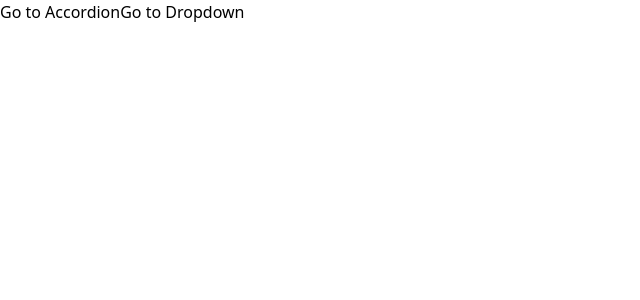
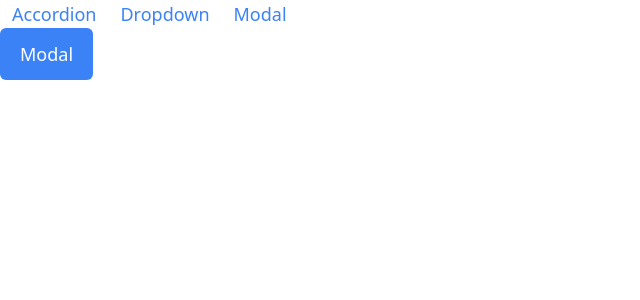
Before and after one commit to shiwanshudev/learn-nextjs, a React (Vite) app in the folder comps/: page /modal in a window 1280 px wide. Shown: the top 300 px of the page, without its empty margins (0-640 px from the left). Built offline with nearby package versions, Linux system fonts and the light colour scheme.

Commit message:
Learn about react portal

```diff
--- a/comps/index.html
+++ b/comps/index.html
@@ -9,5 +9,6 @@
   <body>
     <div id="root"></div>
     <script type="module" src="/src/main.tsx"></script>
+    <div class="modal"></div>
   </body>
 </html>
--- a/comps/src/App.tsx
+++ b/comps/src/App.tsx
@@ -2,13 +2,15 @@ import Link from "./components/Link";
 import Route from "./components/Route";
 import AccordionPage from "./pages/AccordionPage";
 import DropdownPage from "./pages/DropdownPage";
+import ModalPage from "./pages/ModalPage";
 
 export default function App() {
   return (
     <>
       <div>
-        <Link to="/accordion">Go to Accordion</Link>
-        <Link to="/dropdown">Go to Dropdown</Link>
+        <Link to="/accordion">Accordion</Link>
+        <Link to="/dropdown">Dropdown</Link>
+        <Link to="/modal">Modal</Link>
       </div>
       <div>
         <Route path="/accordion">
@@ -16,6 +18,9 @@ export default function App() {
         </Route>
         <Route path="/dropdown">
           <DropdownPage />
+        </Route>{" "}
+        <Route path="/modal">
+          <ModalPage />
         </Route>
       </div>
     </>
--- a/comps/src/components/Link.tsx
+++ b/comps/src/components/Link.tsx
@@ -12,7 +12,7 @@ export default function Link({ to, children }: { children: any; to: string }) {
   };
 
   return (
-    <a href={to} onClick={handleClick}>
+    <a href={to} onClick={handleClick} className="p-3 text-lg text-blue-500">
       {children}
     </a>
   );
--- a/comps/src/components/Modal.tsx
+++ b/comps/src/components/Modal.tsx
@@ -1,3 +1,15 @@
-export default function Modal(){
-    return <div>Modal</div>
+import { createPortal } from "react-dom";
+export default function Modal({ onClose }: { onClose: () => void }) {
+  return createPortal(
+    <div>
+      <div
+        className="absolute bg-gray-500 inset-0 opacity-80"
+        onClick={onClose}
+      ></div>
+      <div className="absolute inset-40 p-10 bg-blue-500 text-white">
+        Message
+      </div>
+    </div>,
+    document.querySelector(".modal")
+  );
 }
--- /dev/null
+++ b/comps/src/pages/ModalPage.tsx
@@ -0,0 +1,21 @@
+import { useState } from "react";
+import Modal from "../components/Modal";
+export default function ModalPage() {
+  const [isVisible, setIsVisible] = useState(false);
+
+  const handleClose = () => {
+    setIsVisible(false);
+  };
+
+  return (
+    <div className="relative">
+      <button
+        className="outline-none py-3 px-5 text-lg bg-blue-500 text-white rounded-md"
+        onClick={() => setIsVisible((currentIsVisible) => !currentIsVisible)}
+      >
+        Modal
+      </button>
+      {isVisible && <Modal onClose={handleClose} />}
+    </div>
+  );
+}
```
